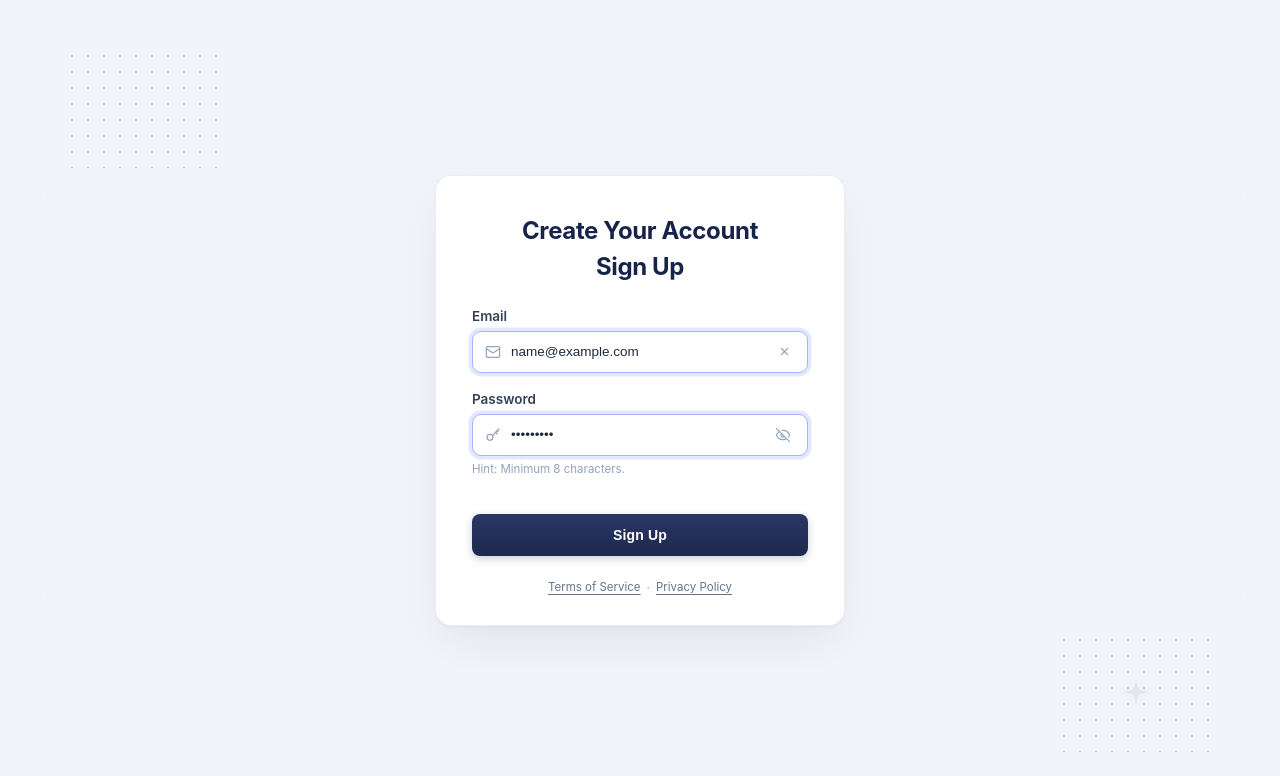
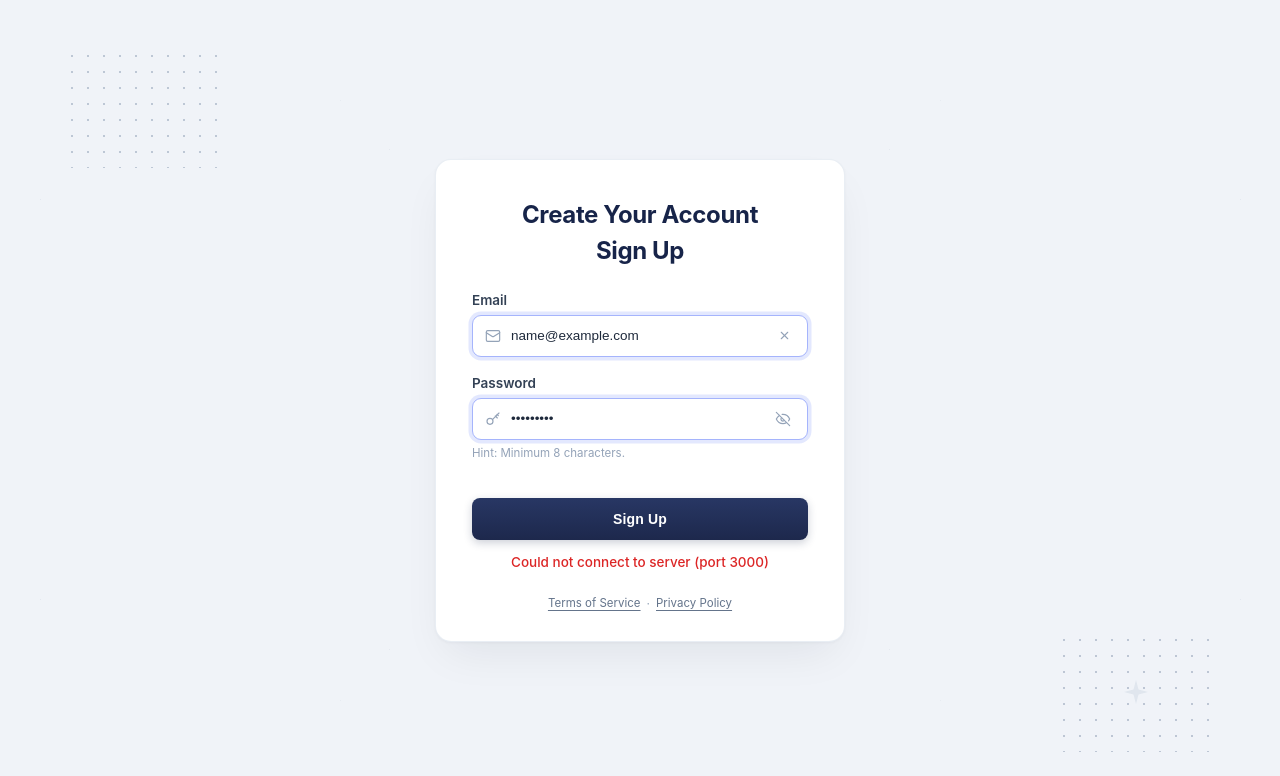
Before and after one commit to Amish-Sudhakara/MERN-TASK-2, a React (Vite) app in the folder client/: page / in a window 1280 px wide. Both pictures are taken after typing "name@example.com", "Sample123" into the empty fields and a click on the button "Sign Up". Shown: the top 776 px of the page. Built offline with nearby package versions, Linux system fonts and the light colour scheme; no server answers.

Commit message:
Add distinct error and success feedback styling

```diff
--- a/client/src/App.jsx
+++ b/client/src/App.jsx
@@ -5,16 +5,28 @@ export default function App() {
   const [password, setPassword] = useState('')
   const [showPassword, setShowPassword] = useState(false)
   const [msg, setMsg] = useState('')
+  const [isError, setIsError] = useState(false)
 
   const submit = async e => {
     e.preventDefault()
+    try {
       const res = await fetch('/signup', {
         method: 'POST',
         headers: { 'Content-Type': 'application/json' },
         body: JSON.stringify({ email, password })
       })
       const data = await res.json()
-    setMsg(data.message || data.error)
+      if (res.ok) {
+        setIsError(false)
+        setMsg(data.message || 'Signed up successfully')
+      } else {
+        setIsError(true)
+        setMsg(data.error || 'Error signing up')
+      }
+    } catch (err) {
+      setIsError(true)
+      setMsg('Could not connect to server (port 3000)')
+    }
   }
 
   return (
@@ -115,7 +127,7 @@ export default function App() {
           Sign Up
         </button>
 
-        {msg && <p className="status-msg">{msg}</p>}
+        {msg && <p className={`status-msg ${isError ? 'error' : 'success'}`}>{msg}</p>}
 
         <div className="card-footer">
           <a href="#terms">Terms of Service</a>
--- a/client/src/style.css
+++ b/client/src/style.css
@@ -225,10 +225,17 @@ body {
   margin-top: 14px;
   font-size: 13.5px;
   text-align: center;
-  color: #2563eb;
   font-weight: 500;
   min-height: 18px;
   word-break: break-word;
+}
+
+.status-msg.success {
+  color: #16a34a;
+}
+
+.status-msg.error {
+  color: #dc2626;
 }
 
 /* Footer links */
```
Lines whose indentation alone changed are shown as unchanged.
